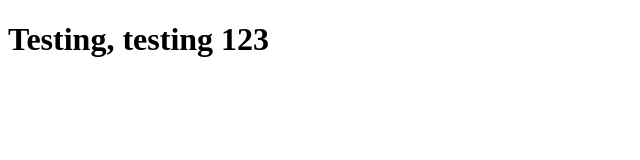
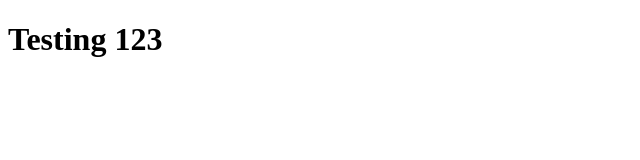
Before and after one commit to lewisaaronpaul/GitGitHub, a plain HTML site: page index.html in a window 1280 px wide. Shown: the whole page, without its empty margins (0-640 px from the left). Drawn offline with Linux system fonts and the light colour scheme.

Commit message:
Testing 123

```diff
--- a/index.html
+++ b/index.html
@@ -6,6 +6,6 @@
     <title>GitHub Tutorial</title>
 </head>
 <body>
-    <h1>Testing, testing 123</h1>
+    <h1>Testing 123</h1>
 </body>
 </html>
```
